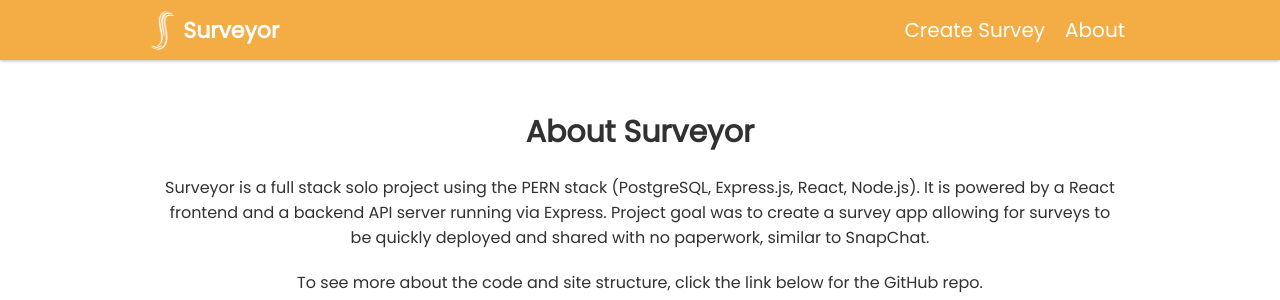
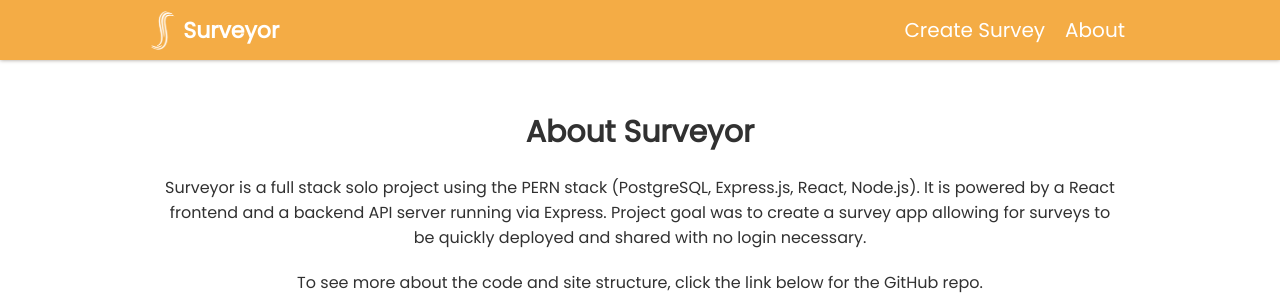
Before and after one commit to karleypetracca/surveyor-client, a React (Create React App) app: page /about in a window 1280 px wide. Shown: the top 300 px of the page. Built offline with nearby package versions, Linux system fonts and the light colour scheme; the HTML template or start-up script is replaced by a standard one.

Commit message:
Fix: small change about message

```diff
--- a/src/components/About.jsx
+++ b/src/components/About.jsx
@@ -48,7 +48,7 @@ const About = () => {
 					(PostgreSQL, Express.js, React, Node.js). It is powered by a React
 					frontend and a backend API server running via Express. Project goal
 					was to create a survey app allowing for surveys to be quickly deployed
-					and shared with no paperwork, similar to SnapChat.
+					and shared with no login necessary.
 				</p>
 				<p>
 					To see more about the code and site structure, click the link below
```
